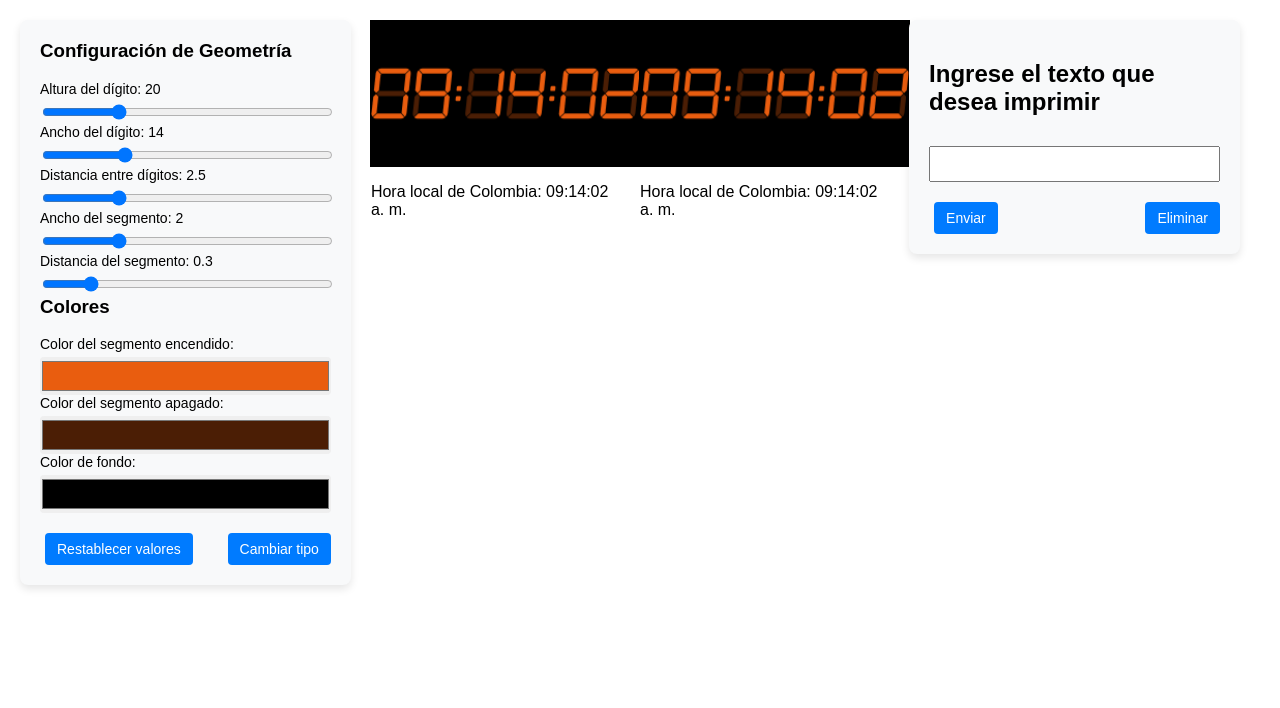
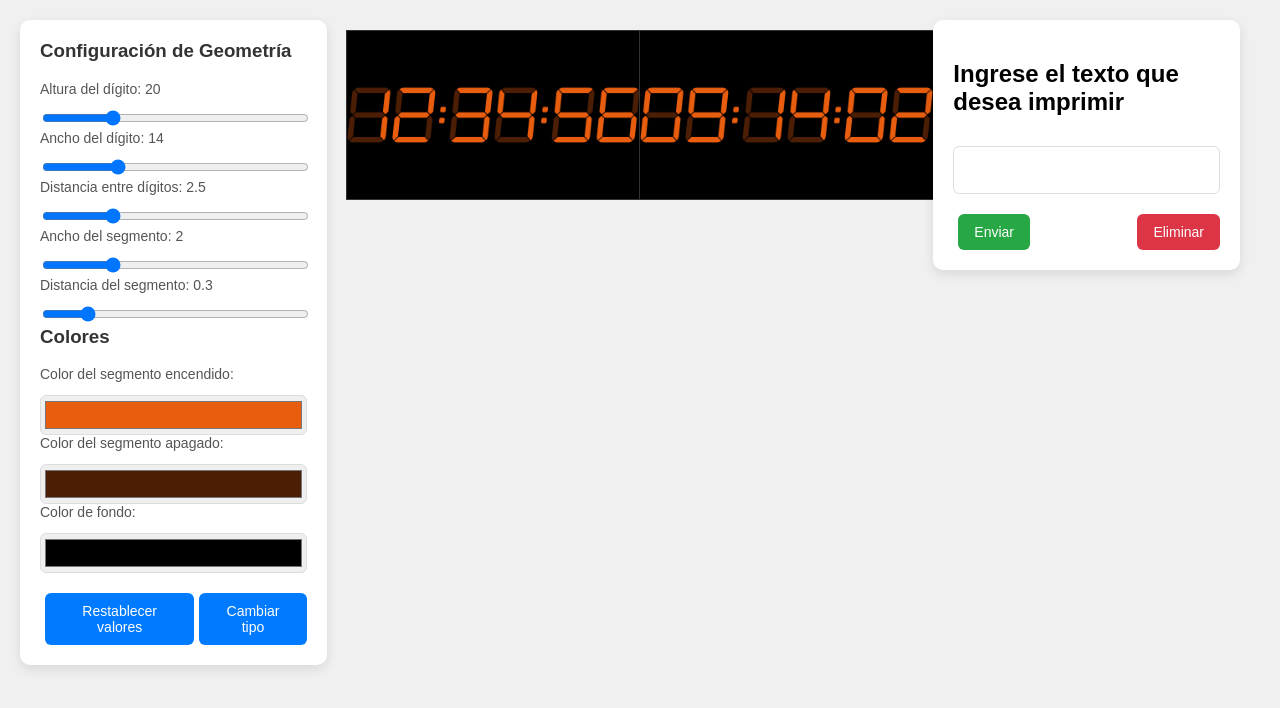
Before and after one commit to Emmanuelxs13/SegmentDisplay, a plain HTML site: page index.html in a window 1280 px wide. Drawn offline with Linux system fonts and the light colour scheme.

Commit message:
Segment Display Designer: -Se actualiza la funcionalidad del reloj, ahora los mensajes que son digitados en el textarea, serán mostrandos en el clock 2, siguiendo los requerimientos solicitados.

```diff
--- a/index.html
+++ b/index.html
@@ -11,66 +11,53 @@
 <body>
   <div class="card">
     <h3>Configuración de Geometría</h3>
-    <!-- Controles para la altura del dígito -->
     <label for="digitHeightRange">Altura del dígito: <span id="digitHeightValue">20</span></label>
     <input type="range" id="digitHeightRange" min="10" max="50" value="20">
 
-    <!-- Controles para el ancho del dígito -->
     <label for="digitWidthRange">Ancho del dígito: <span id="digitWidthValue">14</span></label>
     <input type="range" id="digitWidthRange" min="8" max="30" value="14">
 
-    <!-- Controles para la distancia entre dígitos -->
     <label for="digitDistanceRange">Distancia entre dígitos: <span id="digitDistanceValue">2.5</span></label>
     <input type="range" id="digitDistanceRange" min="0" max="10" step="0.1" value="2.5">
 
-    <!-- Controles para el ancho del segmento -->
     <label for="segmentWidthRange">Ancho del segmento: <span id="segmentWidthValue">2</span></label>
     <input type="range" id="segmentWidthRange" min="1" max="5" step="0.1" value="2">
 
-    <!-- Controles para la distancia del segmento -->
     <label for="segmentDistanceRange">Distancia del segmento: <span id="segmentDistanceValue">0.3</span></label>
     <input type="range" id="segmentDistanceRange" min="0" max="2" step="0.1" value="0.3">
 
     <h3>Colores</h3>
-    <!-- Selector de color para el segmento encendido -->
     <label for="colorOn">Color del segmento encendido:</label>
     <input type="color" id="colorOn" value="#e95d0f">
 
-    <!-- Selector de color para el segmento apagado -->
     <label for="colorOff">Color del segmento apagado:</label>
     <input type="color" id="colorOff" value="#4b1e05">
 
-    <!-- Selector de color de fondo -->
     <label for="bgColor">Color de fondo:</label>
     <input type="color" id="bgColor" value="#000000">
 
     <div id="controls">
-      <!-- Botones de restablecer y cambiar tipo -->
       <button id="reset-btn">Restablecer valores</button>
       <button id="toggle-btn">Cambiar tipo</button>
     </div>
   </div>
 
-  <!-- Contenedores de los relojes -->
-  <div id="clock-container">
-    <canvas id="clock1" width="260" height="140">Lamentablemente su navegador no es compatible.</canvas>
-    <p>Hora local de Colombia: <span id="current-time-1">--:--:--</span></p>
+  <div class="clock-container">
+    <!-- Aumentar el tamaño del canvas -->
+    <canvas id="clock1" width="350" height="200">Lamentablemente su navegador no es compatible.</canvas>
+    <!-- <p>Hora local de Colombia: <span id="current-time-1">--:--:--</span></p> -->
   </div>
 
-  <div id="clock-container">
-    <canvas id="clock2" width="260" height="140">Lamentablemente su navegador no es compatible.</canvas>
-    <p>Hora local de Colombia: <span id="current-time-2">--:--:--</span></p>
+  <div class="clock-container">
+    <canvas id="clock2" width="350" height="200">Lamentablemente su navegador no es compatible.</canvas>
+    <!-- <p>Hora local de Colombia: <span id="current-time-2">--:--:--</span></p> -->
   </div>
 
-  <!-- Tarjeta de mensajes -->
   <div class="card-message">
     <h2 class="title-card">Ingrese el texto que desea imprimir</h2>
-    <!-- Área de texto para ingresar el texto -->
     <textarea name="textarea" id="card-textarea"></textarea>
     <div class="button-container">
-      <!-- Botón para enviar el texto -->
       <button id="send-btn">Enviar</button>
-      <!-- Botón para eliminar el texto -->
       <button id="delete-btn">Eliminar</button>
     </div>
   </div>
@@ -81,9 +68,11 @@
     const display1 = new SegmentDisplay("clock1");
     const display2 = new SegmentDisplay("clock2");
     let currentSegmentType = 7;
+    let currentMessage = ''; // Guarda el mensaje actual
 
-    // Configuraciones iniciales
+    // Función de inicialización del display
     function initDisplay(display, canvasId) {
+      console.log(`Inicializando display en ${canvasId}`);
       display.pattern = "##:##:##";
       display.displayAngle = 6;
       display.digitHeight = parseFloat(document.getElementById('digitHeightRange').value);
@@ -94,18 +83,23 @@
       display.segmentCount = currentSegmentType;
       display.cornerType = 3;
 
-      // Asignar colores
       display.colorOn = document.getElementById('colorOn').value;
       display.colorOff = document.getElementById('colorOff').value;
 
-      // Cambiar color de fondo
       document.getElementById(canvasId).style.backgroundColor = document.getElementById('bgColor').value;
 
       display.draw();
     }
 
-    // Actualización de valores
-    function updateDisplay(display, timeElementId) {
+    // Dibujar el reloj y el mensaje al mismo tiempo
+    function drawClockAndMessage() {
+      const canvas = document.getElementById('clock2');
+      const ctx = canvas.getContext('2d');
+
+      // Limpiar el canvas
+      ctx.clearRect(0, 0, canvas.width, canvas.height);
+
+      // Dibujar el reloj (utilizando el SegmentDisplay)
       const colombiaTime = new Intl.DateTimeFormat('es-CO', {
         timeZone: 'America/Bogota',
         hour: '2-digit',
@@ -113,12 +107,32 @@
         second: '2-digit'
       }).format(new Date());
 
-      document.getElementById(timeElementId).textContent = colombiaTime;
-
       const [hours, minutes, seconds] = colombiaTime.split(':');
       const value = `${hours}:${minutes}:${seconds}`;
-      display.setValue(value);
+      display2.setValue(value);
+      display2.draw();
+
+      // Dibujar el mensaje debajo del reloj
+      ctx.fillStyle = 'white';
+      ctx.font = '16px Arial';
+      ctx.textAlign = 'center';
+      ctx.fillText(currentMessage, canvas.width / 2, canvas.height - 20); // Posición debajo del reloj
     }
+
+    document.getElementById('send-btn').addEventListener('click', () => {
+      const message = document.getElementById('card-textarea').value.trim();
+      if (message === '') {
+        alert('Por favor, ingresa un mensaje.');
+        return;
+      }
+      currentMessage = message; // Asignar mensaje
+      document.getElementById('card-textarea').value = ''; // Limpiar textarea
+    });
+
+     // Evento de click para eliminar el mensaje
+     document.getElementById('delete-btn').addEventListener('click', () => {
+      currentMessage = ''; // Limpiar el mensaje
+    });
 
     // Listeners para los sliders
     document.getElementById('digitHeightRange').addEventListener('input', (e) => {
@@ -161,7 +175,6 @@
       display2.draw();
     });
 
-    // Listeners para los colores
     document.getElementById('colorOn').addEventListener('input', () => {
       display1.colorOn = document.getElementById('colorOn').value;
       display2.colorOn = document.getElementById('colorOn').value;
@@ -177,32 +190,44 @@
     });
 
     document.getElementById('bgColor').addEventListener('input', () => {
-      document.getElementById('clock1').style.backgroundColor = document.getElementById('bgColor').value;
-      document.getElementById('clock2').style.backgroundColor = document.getElementById('bgColor').value;
+      const bgColor = document.getElementById('bgColor').value;
+      document.getElementById('clock1').style.backgroundColor = bgColor;
+      document.getElementById('clock2').style.backgroundColor = bgColor;
     });
 
-    // Botón de restablecer valores
     document.getElementById('reset-btn').addEventListener('click', () => {
       document.getElementById('digitHeightRange').value = 20;
       document.getElementById('digitWidthRange').value = 14;
       document.getElementById('digitDistanceRange').value = 2.5;
       document.getElementById('segmentWidthRange').value = 2;
       document.getElementById('segmentDistanceRange').value = 0.3;
-      document.getElementById('colorOn').value = "#e95d0f";
-      document.getElementById('colorOff').value = "#4b1e05";
-      document.getElementById('bgColor').value = "#000000";
+      document.getElementById('colorOn').value = '#e95d0f';
+      document.getElementById('colorOff').value = '#4b1e05';
+      document.getElementById('bgColor').value = '#000000';
 
+      // Actualizar valores visuales
+      document.getElementById('digitHeightValue').textContent = 20;
+      document.getElementById('digitWidthValue').textContent = 14;
+      document.getElementById('digitDistanceValue').textContent = 2.5;
+      document.getElementById('segmentWidthValue').textContent = 2;
+      document.getElementById('segmentDistanceValue').textContent = 0.3;
+
+      // Inicializar displays nuevamente
       initDisplay(display1, 'clock1');
       initDisplay(display2, 'clock2');
     });
 
-    // Inicializar y actualizar ambos relojes
-    initDisplay(display1, 'clock1');
-    initDisplay(display2, 'clock2');
+    // Bucle para actualizar la hora cada segundo
     setInterval(() => {
       updateDisplay(display1, 'current-time-1');
       updateDisplay(display2, 'current-time-2');
     }, 1000);
+
+    // Inicializa los displays
+    initDisplay(display1, 'clock1');
+    initDisplay(display2, 'clock2');
+
+    setInterval(drawClockAndMessage, 1000);
   </script>
 </body>
 
--- a/style.css
+++ b/style.css
@@ -1,113 +1,144 @@
 body {
-    font-family: Arial, sans-serif; /* Fuente para el cuerpo de la página */
-    display: flex; /* Utilizar flexbox para la disposición */
-    justify-content: space-between; /* Espacio entre los elementos en el eje principal */
-    align-items: flex-start; /* Alinear elementos al inicio del eje transversal */
-    margin: 0; /* Sin margen */
-    padding: 20px; /* Espaciado interior */
+    font-family: Arial, sans-serif;
+    display: flex;
+    justify-content: space-between;
+    align-items: flex-start;
+    margin: 0;
+    padding: 20px;
+    background-color: #f0f0f0; /* Color de fondo más suave para todo el cuerpo */
 }
 
-/* Estilos para las tarjetas de configuración y mensajes */
 .card, .card-message {
-    background-color: #f8f9fa; /* Color de fondo de las tarjetas */
-    box-shadow: 0 4px 8px rgba(0, 0, 0, 0.1); /* Sombra de las tarjetas */
-    border-radius: 8px; /* Bordes redondeados */
-    padding: 20px; /* Espaciado interior */
-    width: 300px; /* Ancho fijo */
-    margin-right: 20px; /* Espacio a la derecha */
+    background-color: #ffffff; /* Fondo blanco para contraste */
+    box-shadow: 0 4px 12px rgba(0, 0, 0, 0.1); /* Sombra más suave */
+    border-radius: 10px; /* Bordes redondeados más pronunciados */
+    padding: 20px;
+    width: 320px; /* Un poco más ancho para mejorar la legibilidad */
+    margin-right: 20px;
 }
 
 h3 {
-    margin-top: 0; /* Sin margen superior en los encabezados h3 */
+    margin-top: 0;
+    color: #333; /* Texto ligeramente más oscuro */
 }
 
 label {
-    font-size: 14px; /* Tamaño de fuente para etiquetas */
-    margin-bottom: 5px; /* Espaciado inferior */
-    display: block; /* Mostrar como bloque */
+    font-size: 14px;
+    margin-bottom: 5px;
+    display: block;
+    color: #555; /* Color más suave para etiquetas */
 }
 
-input[type="range"] {
-    width: 100%; /* Ancho completo para controles de rango */
+input[type="range"], input[type="color"] {
+    width: 100%;
+    margin-top: 8px; /* Espaciado adicional para los controles */
 }
 
 input[type="color"] {
-    width: 100%; /* Ancho completo para selectores de color */
-    height: 38px; /* Altura del selector */
-    padding: 0; /* Sin padding */
-    border: none; /* Sin borde */
-    border-radius: 4px; /* Bordes redondeados */
-    cursor: pointer; /* Cambiar cursor a puntero */
+    height: 40px;
+    border-radius: 6px;
+    cursor: pointer;
+    border: 1px solid #ddd; /* Borde sutil */
 }
 
 #controls {
-    display: flex; /* Utilizar flexbox para los controles */
-    justify-content: space-between; /* Distribuir controles a los extremos */
-    margin-top: 20px; /* Espaciado superior */
+    display: flex;
+    justify-content: space-between;
+    margin-top: 20px;
 }
 
 button {
-    padding: 8px 12px; /* Espaciado interior de los botones */
-    font-size: 14px; /* Tamaño de fuente para los botones */
-    border: none; /* Sin borde */
-    background-color: #007bff; /* Color de fondo del botón */
-    color: white; /* Color del texto del botón */
-    border-radius: 4px; /* Bordes redondeados */
-    cursor: pointer; /* Cambiar cursor a puntero */
-    margin-left: 5px; /* Espacio a la izquierda de los botones */
+    padding: 10px 16px;
+    font-size: 14px;
+    border: none;
+    background-color: #007bff;
+    color: white;
+    border-radius: 6px;
+    cursor: pointer;
+    transition: background-color 0.3s ease; /* Transición suave */
+    margin-left: 5px;
 }
 
 button:hover {
-    background-color: #0056b3; /* Color de fondo al pasar el ratón */
+    background-color: #0056b3;
 }
 
-/* Canvas */
 canvas {
-    border: 1px solid black; /* Borde para el canvas */
-    width: 100%; /* Ancho completo */
-    height: auto; /* Altura automática */
+    display: block;
+    border: 1px solid #333; /* Borde más oscuro para contraste */
+    width: 100%;
+    height: auto;
+    margin-top: 10px; /* Espacio superior entre canvas y otros elementos */
+}
+
+p {
+    margin-top: 10px;
+    font-size: 18px;
+    color: #333; /* Color más oscuro para legibilidad */
 }
 
 /* Contenedor del reloj */
-#clock-container {
-    display: flex; /* Utilizar flexbox */
-    flex-direction: column; /* Dirección de los elementos en columna */
-    align-items: center; /* Alinear al centro */
-}
-
-#clock {
-    width: 260px; /* Ancho fijo para el canvas del reloj */
-    height: 140px; /* Altura fija para el canvas del reloj */
+.clock-container {
+    display: flex;
+    flex-direction: column;
+    align-items: center;
+    justify-content: center;
+    margin-bottom: 20px;
 }
 
 #current-time {
-    font-size: 16px; /* Tamaño de fuente para la hora actual */
-    margin-top: 10px; /* Espacio superior */
+    font-size: 16px;
+    margin-top: 10px;
+    color: #333;
 }
 
 /* Estilo para las tarjetas generadas */
 .movable-card {
-    position: absolute; /* Posicionamiento absoluto */
-    background-color: #e2e2e2; /* Color de fondo de las tarjetas generadas */
-    padding: 10px; /* Espaciado interior */
-    border-radius: 8px; /* Bordes redondeados */
-    box-shadow: 0 2px 4px rgba(0, 0, 0, 0.2); /* Sombra de las tarjetas generadas */
-    cursor: move; /* Cambiar cursor a mover */
+    position: absolute;
+    background-color: #f1f1f1;
+    padding: 12px;
+    border-radius: 8px;
+    box-shadow: 0 4px 8px rgba(0, 0, 0, 0.15); /* Sombra mejorada */
+    cursor: move;
+    transition: box-shadow 0.3s ease;
+}
+
+.movable-card:hover {
+    box-shadow: 0 6px 12px rgba(0, 0, 0, 0.2); /* Efecto de sombra al pasar el ratón */
 }
 
 /* Estilos específicos para la tarjeta de mensajes */
 .card-message {
-    display: flex; /* Utilizar flexbox */
-    flex-direction: column; /* Disposición en columna */
+    display: flex;
+    flex-direction: column;
 }
 
 textarea {
-    margin: 10px 0; /* Espaciado vertical */
-    resize: none; /* Evitar redimensionar si es necesario */
+    margin: 10px 0;
+    resize: none;
+    padding: 8px;
+    border-radius: 6px;
+    border: 1px solid #ddd;
 }
 
 .button-container {
-    display: flex; /* Utilizar flexbox para los botones */
-    justify-content: space-between; /* Distribuir botones a los extremos */
-    margin-top: 10px; /* Espaciado superior */
+    display: flex;
+    justify-content: space-between;
+    margin-top: 10px;
 }
+
+button#send-btn {
+    background-color: #28a745; /* Verde para el botón de enviar */
+}
+
+button#send-btn:hover {
+    background-color: #218838;
+}
+
+button#delete-btn {
+    background-color: #dc3545; /* Rojo para el botón de eliminar */
+}
+
+button#delete-btn:hover {
+    background-color: #c82333;
+}
```
